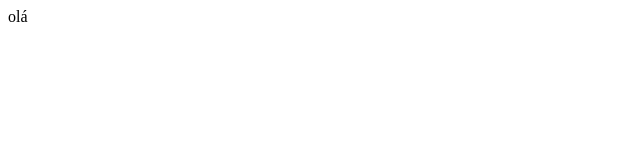
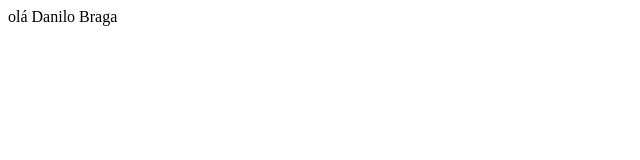
Before and after one commit to dannaril/curso-git, a plain HTML site: page index.html in a window 1280 px wide. Shown: the whole page, without its empty margins (0-640 px from the left). Drawn offline with Linux system fonts and the light colour scheme.

```diff
--- a/index.html
+++ b/index.html
@@ -1,5 +1,5 @@
 <html>
 <body>
-olá
+olá Danilo Braga
 </body>
 </html>
```
